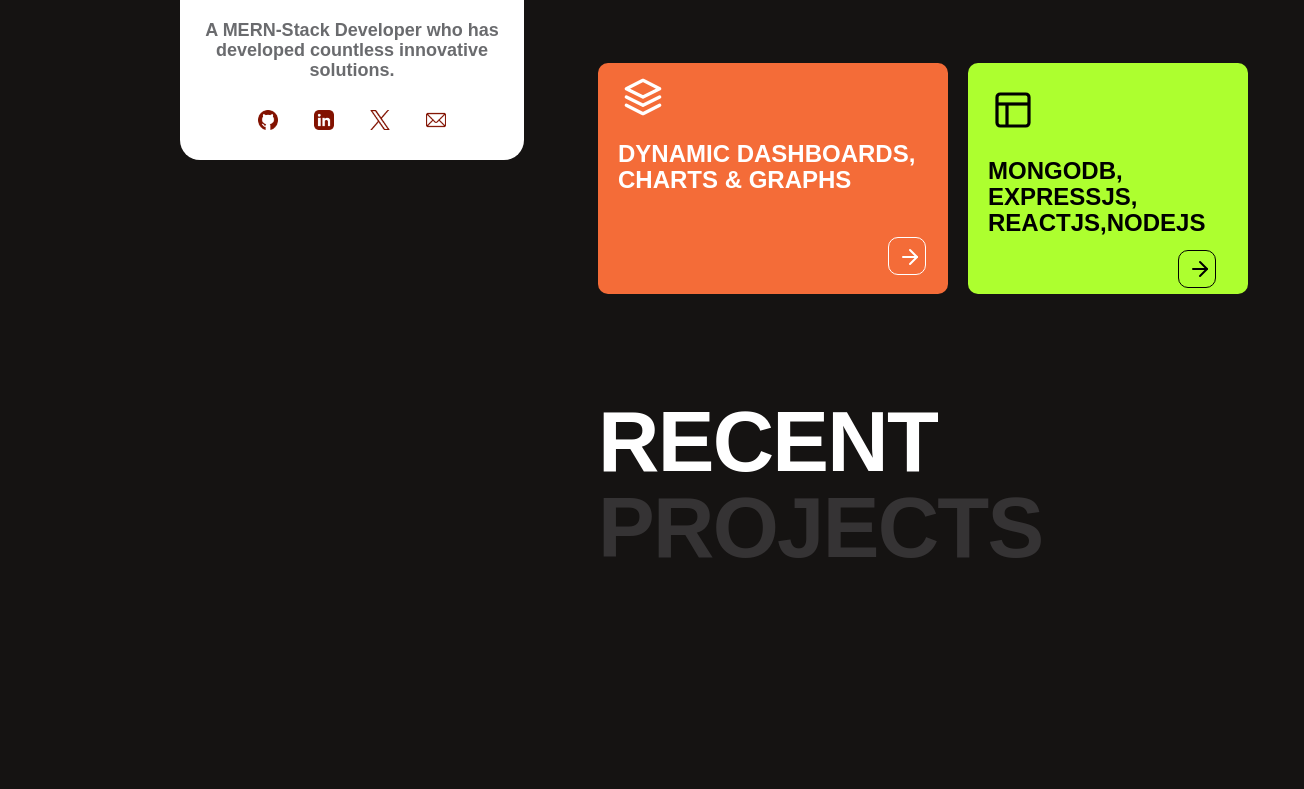
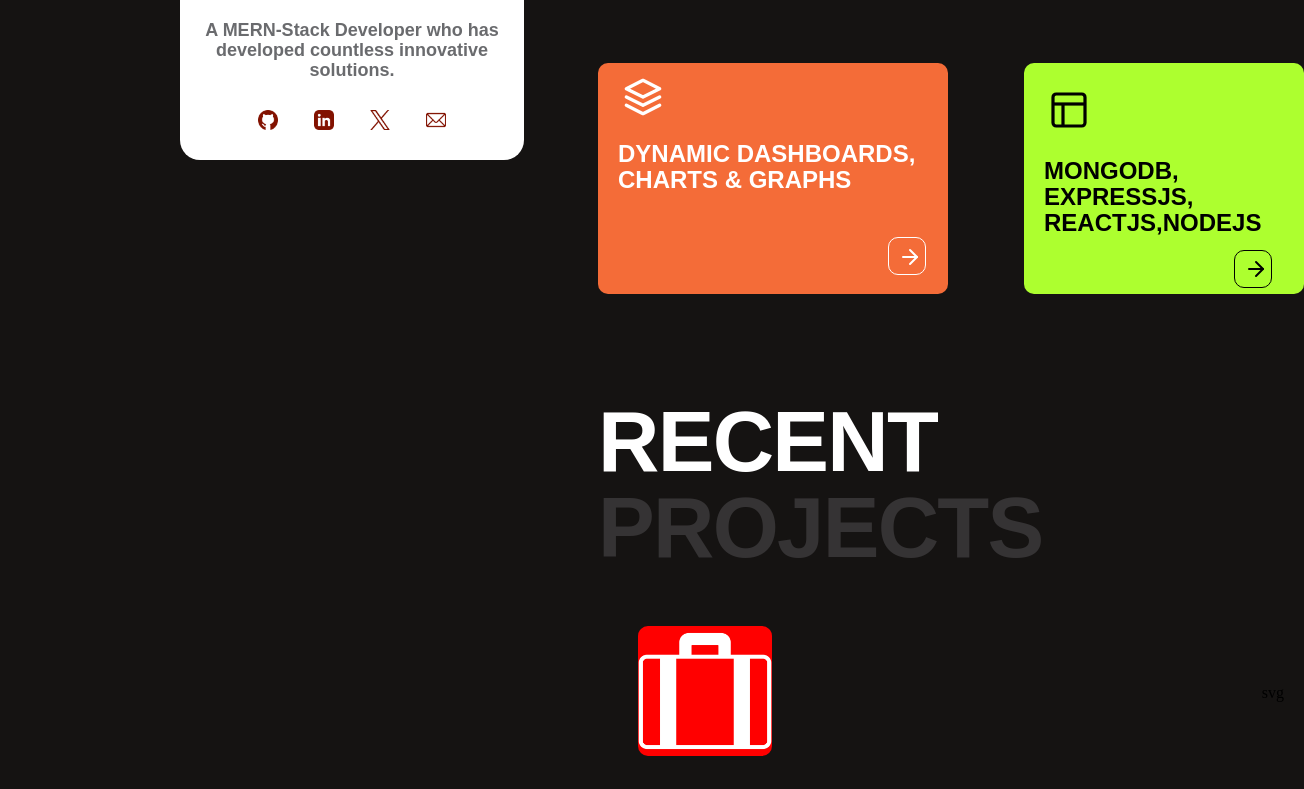
Before and after one commit to K2r0iOs5h/Portfolio, a React (Create React App) app: page / in a window 1280 px wide. Shown: the part 640-1429 px from the top of the page, 1304 px wide, since content can reach past the window. Before the commit the page ends 1253 px from the top, so only its background shows below. Built offline with nearby package versions, Linux system fonts and the light colour scheme.

Commit message:
project section div started

```diff
--- a/src/Pages/Home.jsx
+++ b/src/Pages/Home.jsx
@@ -72,6 +72,15 @@ function Home() {
                 <h2>RECENT</h2>
                 <h2 className={styles.pro}>PROJECTS</h2>
                 </div>
+
+                <div className={styles.projodiv}>
+                    <div className={styles.projcard}>
+                        <div className={styles.projimg}><img src="/icons/suitcase.png" alt=""/></div>
+                        <div className={styles.projtxt}><p></p><p></p></div>
+                        <div className={styles.upicon}>svg</div>
+                    </div>
+                    <div></div>
+                </div>
             </div>
         </div>
     )
--- a/src/Pages/Home.module.css
+++ b/src/Pages/Home.module.css
@@ -264,3 +264,34 @@ align-items: center;}
     color: greenyellow;
     stroke: greenyellow;
 }
+
+
+.maincontainer .projodiv .projcard{
+    width: 666px;
+    height: 144px;
+    padding-right:20px;
+    padding-left: 20px;
+    padding-top: 16px;
+    padding-bottom: 16px;
+    display: flex;
+    flex-direction: row;
+    justify-content: space-between;
+    align-items: center;
+    margin-top: 20px;
+    border-radius: 16px;
+    opacity: 1;
+
+}
+
+.maincontainer .projodiv .projcard:hover{
+   background-color: rgba(255, 255, 255, 0.03);
+   cursor: pointer;
+}
+
+.maincontainer .projodiv .projcard .projimg img{
+    width: 134px;
+    height: 130px;
+    margin-left: 20px;
+    background-color: red;
+    border-radius: 10px;
+}
```
